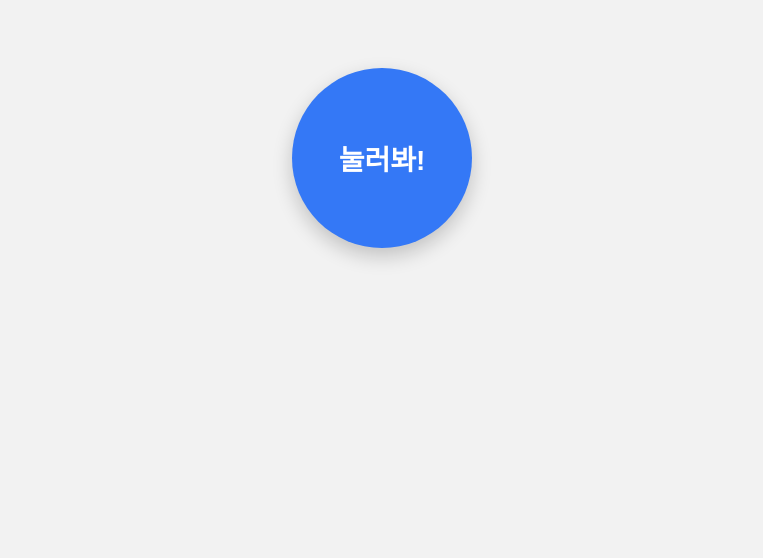
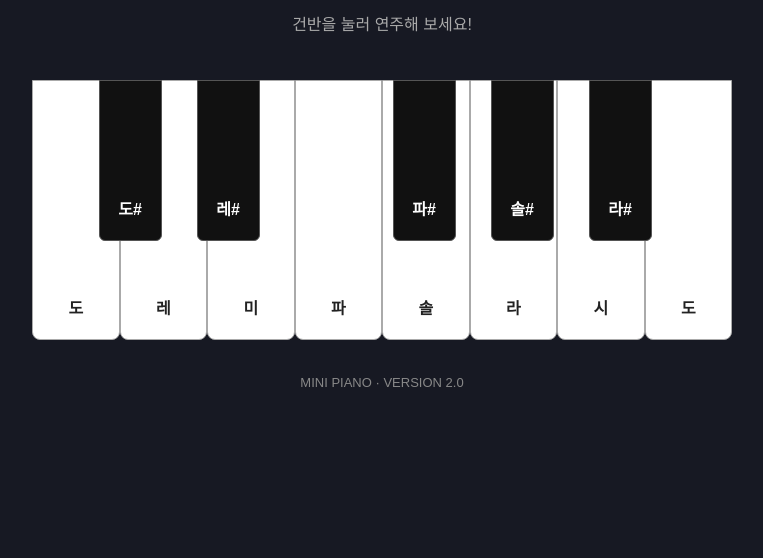
Before and after one commit to leejh04/piano, a plain HTML site: page index.html in a window 1280 px wide. Shown: the part 242-800 px from the top of the page, without its empty margins (258-1021 px from the left). Drawn offline with Linux system fonts and the light colour scheme.

Commit message:
Update index.html

```diff
--- a/index.html
+++ b/index.html
@@ -4,61 +4,152 @@
 <head>
 <meta charset="UTF-8">
 <meta name="viewport" content="width=device-width, initial-scale=1.0">
-  <title>소리 버튼</title>
+<title>Mini Piano</title>
+
 <style>
+* {
+  box-sizing: border-box;
+}
+
 body {
   margin: 0;
-      height: 100vh;
+  min-height: 100vh;
+  display: flex;
+  flex-direction: column;
+  justify-content: center;
+  align-items: center;
+  background: #171923;
+  font-family: sans-serif;
+  color: white;
+}
+
+h1 {
+  margin-bottom: 10px;
+}
+
+p {
+  color: #aaa;
+  margin-bottom: 45px;
+}
+
+.piano {
+  display: flex;
+  position: relative;
+  width: min(95vw, 700px);
+  height: 260px;
+}
+
+.key {
+  cursor: pointer;
+  user-select: none;
   display: flex;
   justify-content: center;
-      align-items: center;
-      background: #f2f2f2;
-      font-family: sans-serif;
+  align-items: flex-end;
+  padding-bottom: 20px;
+  border-radius: 0 0 8px 8px;
+  font-weight: bold;
 }
 
-    button {
-      width: 180px;
-      height: 180px;
-      border: none;
-      border-radius: 50%;
-      background: #3478f6;
-      color: white;
-      font-size: 28px;
-      font-weight: bold;
-      cursor: pointer;
-      box-shadow: 0 8px 20px rgba(0,0,0,0.2);
+.white {
+  flex: 1;
+  background: white;
+  color: #222;
+  border: 1px solid #aaa;
+  height: 100%;
 }
 
-    button:active {
-      transform: scale(0.95);
+.white:active,
+.white.active {
+  background: #bcd5ff;
+}
+
+.black {
+  position: absolute;
+  top: 0;
+  height: 62%;
+  width: 9%;
+  background: #111;
+  color: white;
+  z-index: 2;
+  border: 1px solid #555;
+  border-radius: 0 0 6px 6px;
+}
+
+.black:active,
+.black.active {
+  background: #444;
+}
+
+footer {
+  margin-top: 35px;
+  color: #888;
+  font-size: 13px;
 }
 </style>
 </head>
+
 <body>
 
-  <button onclick="playSound()">눌러봐!</button>
+<h1>🎹 Mini Piano</h1>
+<p>건반을 눌러 연주해 보세요!</p>
+
+<div class="piano" id="piano">
+  <div class="key white" data-note="261.63">도</div>
+  <div class="key white" data-note="293.66">레</div>
+  <div class="key white" data-note="329.63">미</div>
+  <div class="key white" data-note="349.23">파</div>
+  <div class="key white" data-note="392">솔</div>
+  <div class="key white" data-note="440">라</div>
+  <div class="key white" data-note="493.88">시</div>
+  <div class="key white" data-note="523.25">도</div>
+
+  <div class="key black" data-note="277.18" style="left:9.5%">도#</div>
+  <div class="key black" data-note="311.13" style="left:23.5%">레#</div>
+  <div class="key black" data-note="369.99" style="left:51.5%">파#</div>
+  <div class="key black" data-note="415.30" style="left:65.5%">솔#</div>
+  <div class="key black" data-note="466.16" style="left:79.5%">라#</div>
+</div>
+
+<footer>MINI PIANO · VERSION 2.0</footer>
 
 <script>
-    function playSound() {
-      const audio = new AudioContext();
+const audio = new (window.AudioContext || window.webkitAudioContext)();
+
+function playNote(frequency, key) {
+  if (audio.state === "suspended") {
+    audio.resume();
+  }
+
   const oscillator = audio.createOscillator();
   const gain = audio.createGain();
 
-      oscillator.type = "sine";
-      oscillator.frequency.value = 440;
+  oscillator.type = "triangle";
+  oscillator.frequency.value = frequency;
+
+  gain.gain.setValueAtTime(0.25, audio.currentTime);
+  gain.gain.exponentialRampToValueAtTime(
+    0.001,
+    audio.currentTime + 0.8
+  );
 
   oscillator.connect(gain);
   gain.connect(audio.destination);
 
   oscillator.start();
-      gain.gain.setValueAtTime(0.3, audio.currentTime);
-      gain.gain.exponentialRampToValueAtTime(
-        0.001,
-        audio.currentTime + 0.5
-      );
+  oscillator.stop(audio.currentTime + 0.8);
 
-      oscillator.stop(audio.currentTime + 0.5);
+  key.classList.add("active");
+
+  setTimeout(() => {
+    key.classList.remove("active");
+  }, 150);
 }
+
+document.querySelectorAll(".key").forEach(key => {
+  key.addEventListener("pointerdown", () => {
+    playNote(Number(key.dataset.note), key);
+  });
+});
 </script>
 
 </body>
```
Lines whose indentation alone changed are shown as unchanged.
